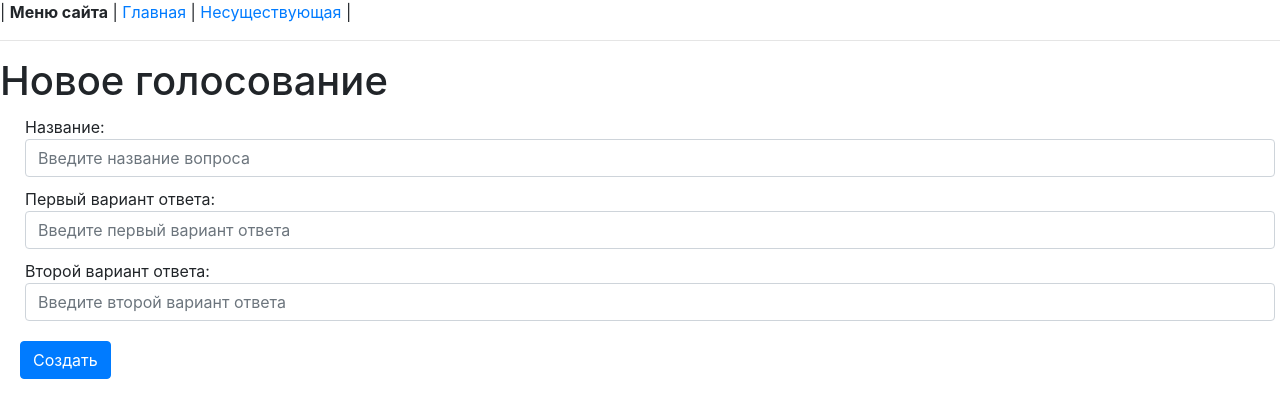
After one commit to pavelmis03/simple_votings_01, a Django app: page /newvote/ in a window 1280 px wide. The commit adds this page. Shown: the top 418 px of the page. Run offline with Django 3.2, Linux system fonts and the light colour scheme; some libraries are stand-ins or nearby versions.

Commit message:
Add simple vote creation

```diff
--- a/simple_votings/urls.py
+++ b/simple_votings/urls.py
@@ -20,5 +20,6 @@ from vote import views
 
 urlpatterns = [
     path('admin/', admin.site.urls),
-    path('', views.index_page)
+    path('', views.index_page),
+    path('newvote/', views.newvote),
 ]
--- /dev/null
+++ b/vote/forms.py
@@ -0,0 +1,40 @@
+from django import forms
+
+
+class NewVoteForm(forms.Form):
+    title_of_question = forms.CharField(
+        label="Название",
+        max_length=100,
+        required=True,
+        widget=forms.TextInput(
+            attrs={
+                'placeholder': 'Введите название вопроса',
+                'class': 'form-control',
+                'id': 'title_of_question'
+            }
+        )
+    )
+    first_variant = forms.CharField(
+        label="Первый вариант ответа",
+        max_length=100,
+        required=True,
+        widget=forms.TextInput(
+            attrs={
+                'placeholder': 'Введите первый вариант ответа',
+                'class': 'form-control',
+                'id': 'first_variant'
+            }
+        )
+    )
+    second_variant = forms.CharField(
+        label="Второй вариант ответа",
+        max_length=100,
+        required=True,
+        widget=forms.TextInput(
+            attrs={
+                'placeholder': 'Введите второй вариант ответа',
+                'class': 'form-control',
+                'id': 'second_variant'
+            }
+        )
+    )
--- a/vote/templates/base.html
+++ b/vote/templates/base.html
@@ -7,7 +7,7 @@
 
     <body>
         {% include "menu.html" %}
-
+        <link rel="stylesheet" href="https://stackpath.bootstrapcdn.com/bootstrap/4.4.1/css/bootstrap.min.css" integrity="sha384-Vkoo8x4CGsO3+Hhxv8T/Q5PaXtkKtu6ug5TOeNV6gBiFeWPGFN9MuhOf23Q9Ifjh" crossorigin="anonymous">
         {% block content %}
         {% endblock %}
     </body>
--- /dev/null
+++ b/vote/templates/newvote.html
@@ -0,0 +1,20 @@
+{% extends "base.html" %}
+
+{% block content %}
+
+<h1>{{main_header}}</h1>
+<form action="/newvote/" method="post">
+  {% csrf_token %}
+  <div class="col" style="margin: 10px">
+      {{form.title_of_question.label}}: {{form.title_of_question}}
+  </div>
+  <div class="col" style="margin: 10px">
+    {{form.first_variant.label}}: {{form.first_variant}}
+  </div>
+  <div class="col" style="margin: 10px">
+    {{form.second_variant.label}}: {{form.second_variant}}
+  </div>
+
+  <button type="submit" class="btn btn-primary" style="margin: 10px 20px">Создать</button>
+</form>
+{% endblock %}
--- a/vote/views.py
+++ b/vote/views.py
@@ -1,6 +1,9 @@
 import datetime
 
-from django.shortcuts import render
+from django.http import HttpResponseRedirect
+from django.shortcuts import render, redirect
+
+from vote.forms import NewVoteForm
 
 
 def get_base_context():
@@ -19,3 +22,15 @@ def index_page(request):
     context['title'] = 'Главная страница - simple votings'
     context['main_header'] = 'Simple votings'
     return render(request, 'index.html', context)
+
+def newvote(request):
+    context = get_base_context()
+    context['title'] = 'Создание нового голосование'
+    context['main_header'] = 'Новое голосование'
+    if request.method == 'POST':
+        f = NewVoteForm(request.POST)
+        if f.is_valid():
+            return redirect('http://127.0.0.1:8000/')
+    form = NewVoteForm()
+    context['form'] = form
+    return render(request, 'newvote.html', context)
```
